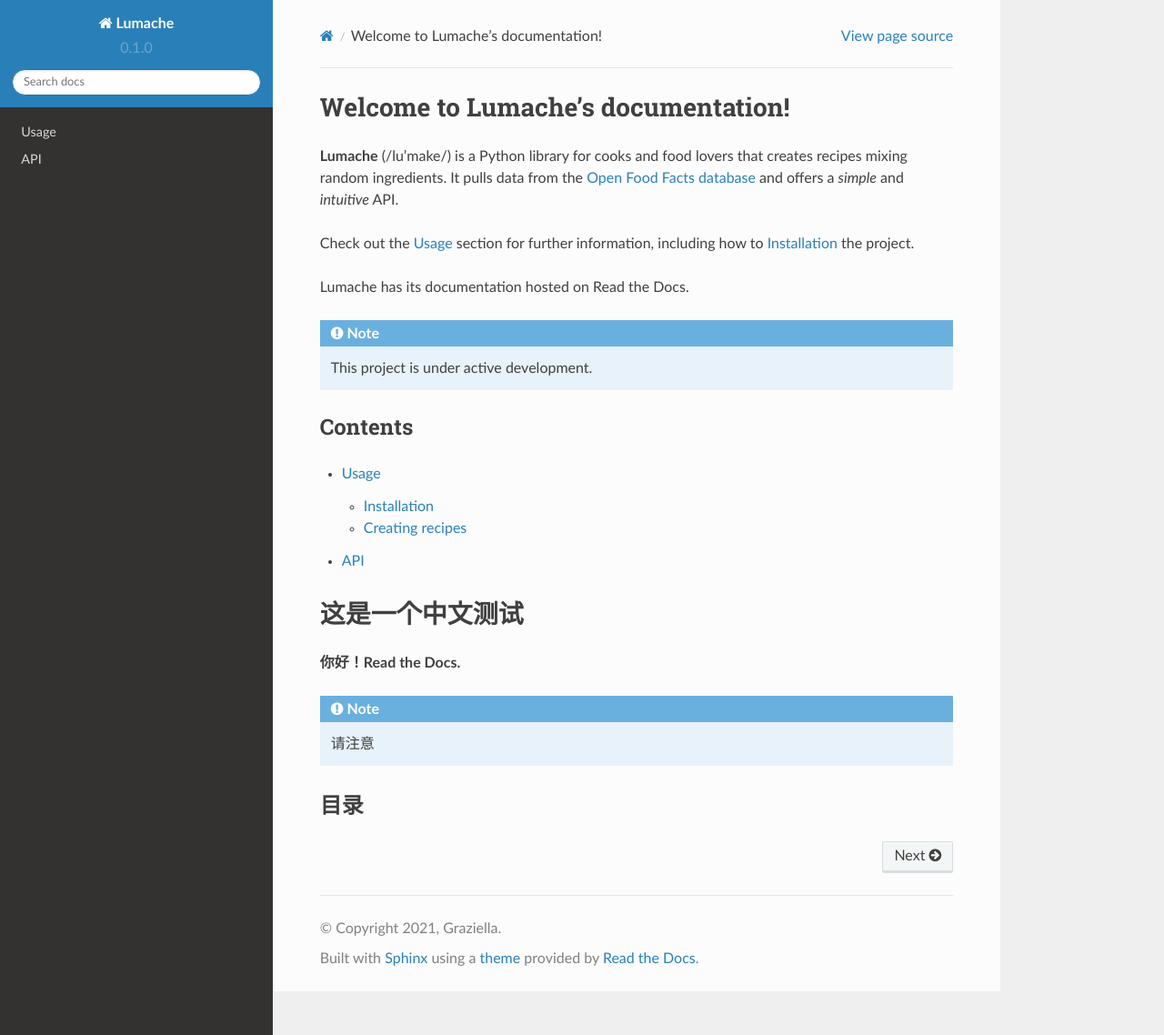
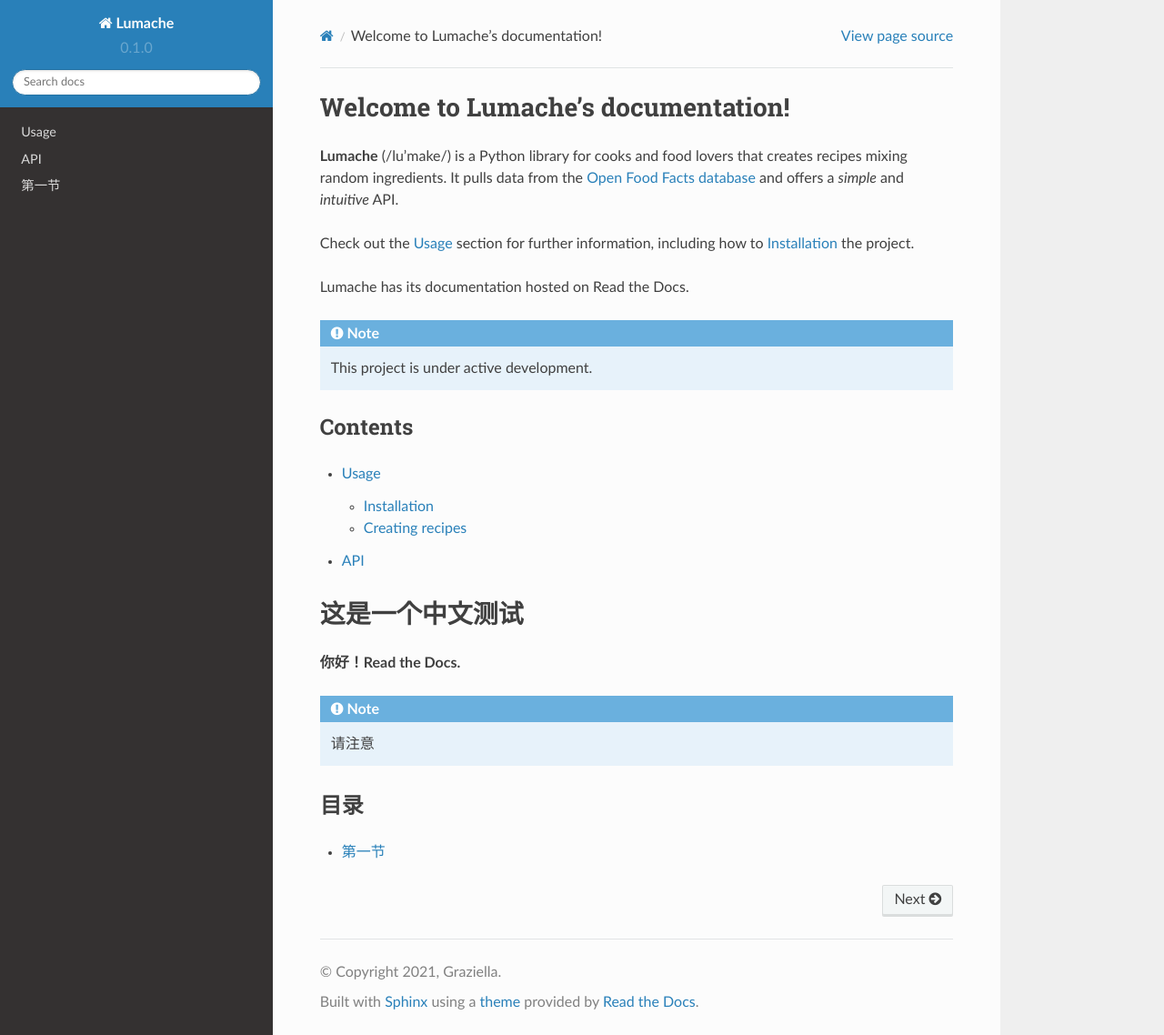
Before and after one commit to LiuXiaohui123321/rtd-tutorial, a Sphinx documentation site: the page built from docs/source/index.rst, in a window 1280 px wide and 1138 px high. Shown: the whole window at 91% size. Built offline with Sphinx 7.4.7 and the Read the Docs theme 2.0.0, drawn with Linux system fonts in a browser that asks for light colours.

Commit message:
Update 第一节.rst

```diff
--- a/docs/source/第一节.rst
+++ b/docs/source/第一节.rst
@@ -1 +1,4 @@
-这是第一节
+第一节
+=====
+
+这是第一节。
```
